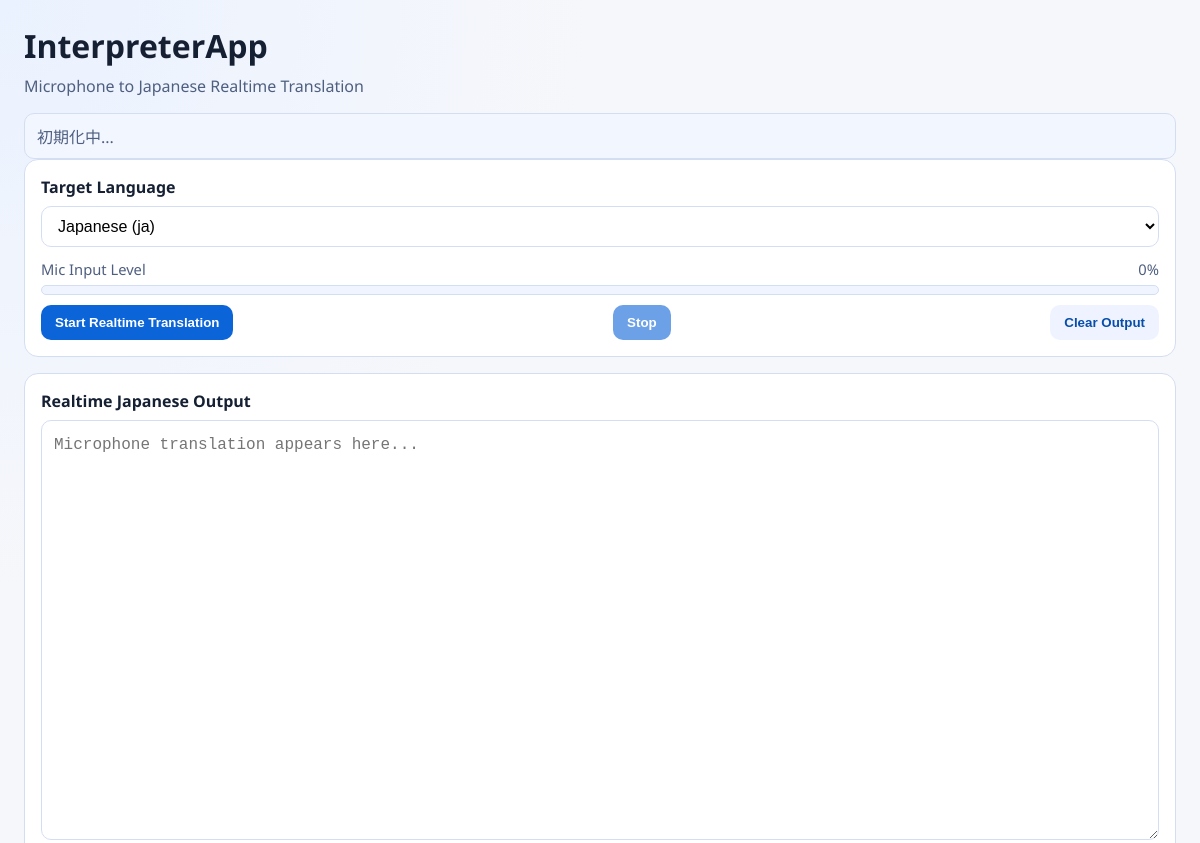
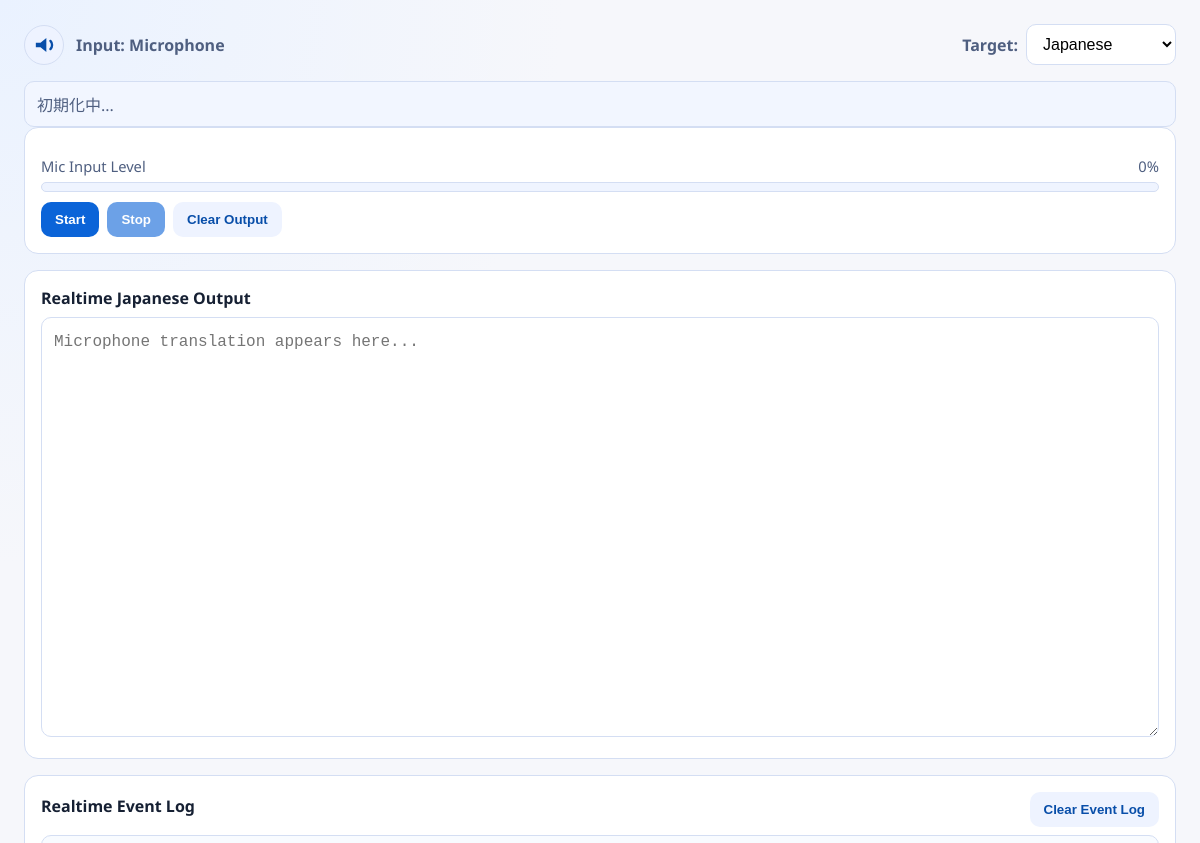
Before and after one commit to takashiuesaka/InterpreterApp, an Electron app: page renderer/index.html in a window 1200 px wide. Shown: the top 843 px of the page. Drawn offline with Linux system fonts and the light colour scheme; no server answers.

Commit message:
feat: add audio mute toggle functionality and update header layout

```diff
--- a/renderer/app.js
+++ b/renderer/app.js
@@ -1,5 +1,6 @@
 const translatedText = document.getElementById('translatedText');
 const targetLanguage = document.getElementById('targetLanguage');
+const audioMuteToggleButton = document.getElementById('audioMuteToggleButton');
 const startButton = document.getElementById('startButton');
 const stopButton = document.getElementById('stopButton');
 const clearButton = document.getElementById('clearButton');
@@ -23,6 +24,7 @@ let processorNode = null;
 let muteGainNode = null;
 let running = false;
 let playbackCursorTime = 0;
+let isTranslatedAudioMuted = false;
 
 const TARGET_SAMPLE_RATE = 24000;
 const OUTPUT_SAMPLE_RATE = 24000;
@@ -121,6 +123,18 @@ function calculateRmsLevel(float32Samples) {
 function setStatus(message, isError) {
   statusBox.textContent = message;
   statusBox.classList.toggle('error', Boolean(isError));
+}
+
+function renderAudioMuteToggle() {
+  audioMuteToggleButton.classList.toggle('muted', isTranslatedAudioMuted);
+  audioMuteToggleButton.setAttribute('aria-pressed', isTranslatedAudioMuted ? 'true' : 'false');
+  audioMuteToggleButton.setAttribute(
+    'aria-label',
+    isTranslatedAudioMuted ? '翻訳音声をミュート解除' : '翻訳音声をミュート',
+  );
+  audioMuteToggleButton.title = isTranslatedAudioMuted
+    ? '翻訳音声: ミュート中'
+    : '翻訳音声: 再生中';
 }
 
 function appendTranslationDelta(delta) {
@@ -329,6 +343,15 @@ clearButton.addEventListener('click', () => {
   translatedText.value = '';
 });
 
+audioMuteToggleButton.addEventListener('click', () => {
+  isTranslatedAudioMuted = !isTranslatedAudioMuted;
+  renderAudioMuteToggle();
+  pushEventLogLine(
+    `[${formatTimestamp(Date.now())}] client: translated audio ${isTranslatedAudioMuted ? 'muted' : 'unmuted'}`,
+    false,
+  );
+});
+
 clearEventLogButton.addEventListener('click', () => {
   clearEventLog();
   pushEventLogLine(`[${formatTimestamp(Date.now())}] client: event log cleared`, false);
@@ -386,6 +409,10 @@ async function initialize() {
   });
 
   unsubscribeAudioDeltaListener = window.translatorApi.onTranslationAudioDelta((payload) => {
+    if (isTranslatedAudioMuted) {
+      return;
+    }
+
     const audioBase64 = payload?.audio;
     if (typeof audioBase64 !== 'string' || audioBase64.length === 0) {
       return;
@@ -412,6 +439,7 @@ async function initialize() {
 }
 
 initialize();
+renderAudioMuteToggle();
 
 window.addEventListener('beforeunload', () => {
   stopRealtimeTranslation();
--- a/renderer/index.html
+++ b/renderer/index.html
@@ -9,18 +9,51 @@
   <body>
     <main class="app">
       <header class="header">
-        <h1>InterpreterApp</h1>
-        <p>Microphone to Japanese Realtime Translation</p>
+        <div class="header-main">
+          <button
+            id="audioMuteToggleButton"
+            type="button"
+            class="audio-icon-button"
+            aria-label="翻訳音声をミュート"
+            aria-pressed="false"
+            title="翻訳音声: 再生中"
+          >
+            <svg class="speaker-icon icon-unmuted" viewBox="0 0 24 24" aria-hidden="true">
+              <path d="M5 10v4h4l5 4V6l-5 4H5z" fill="currentColor" />
+              <path
+                d="M17.5 8.5a5 5 0 0 1 0 7"
+                fill="none"
+                stroke="currentColor"
+                stroke-width="2"
+                stroke-linecap="round"
+              />
+            </svg>
+            <svg class="speaker-icon icon-muted" viewBox="0 0 24 24" aria-hidden="true">
+              <path d="M5 10v4h4l5 4V6l-5 4H5z" fill="currentColor" />
+              <path
+                d="M4 4L20 20"
+                fill="none"
+                stroke="currentColor"
+                stroke-width="2"
+                stroke-linecap="round"
+              />
+            </svg>
+          </button>
+
+          <span class="header-input-label">Input: Microphone</span>
+        </div>
+
+        <div class="header-controls">
+          <label for="targetLanguage">Target:</label>
+          <select id="targetLanguage">
+            <option value="ja" selected>Japanese</option>
+          </select>
+        </div>
       </header>
 
       <section class="status" id="status">初期化中...</section>
 
       <section class="panel">
-        <label for="targetLanguage">Target Language</label>
-        <select id="targetLanguage">
-          <option value="ja" selected>Japanese (ja)</option>
-        </select>
-
         <div class="mic-monitor" aria-live="polite">
           <div class="mic-monitor-header">
             <span>Mic Input Level</span>
@@ -32,7 +65,7 @@
         </div>
 
         <div class="actions">
-          <button id="startButton" type="button">Start Realtime Translation</button>
+          <button id="startButton" type="button">Start</button>
           <button id="stopButton" type="button" disabled>Stop</button>
           <button id="clearButton" type="button" class="secondary">Clear Output</button>
         </div>
--- a/renderer/styles.css
+++ b/renderer/styles.css
@@ -27,14 +27,82 @@ body {
   padding: 24px;
 }
 
-.header h1 {
-  margin: 0;
-  font-size: 2rem;
+.header {
+  display: flex;
+  align-items: center;
+  justify-content: space-between;
+  gap: 16px;
+  flex-wrap: wrap;
 }
 
-.header p {
-  margin: 8px 0 0;
+.header-main {
+  display: inline-flex;
+  align-items: center;
+  gap: 12px;
+  min-width: 0;
+}
+
+.header-input-label {
+  font-weight: 600;
   color: var(--text-subtle);
+  white-space: nowrap;
+}
+
+.header-controls {
+  display: inline-flex;
+  align-items: center;
+  gap: 8px;
+  flex-wrap: wrap;
+}
+
+.header-controls label {
+  margin: 0;
+  font-weight: 700;
+  color: var(--text-subtle);
+}
+
+.header-controls select {
+  width: auto;
+  min-width: 150px;
+}
+
+.audio-icon-button {
+  width: 40px;
+  height: 40px;
+  padding: 0;
+  border-radius: 999px;
+  border: 1px solid var(--border);
+  background: #eef3ff;
+  color: var(--primary-strong);
+  display: inline-flex;
+  align-items: center;
+  justify-content: center;
+}
+
+.audio-icon-button:hover {
+  background: #dde9ff;
+}
+
+.audio-icon-button.muted {
+  background: #f3f4f6;
+  color: #98a2b3;
+}
+
+.speaker-icon {
+  width: 28px;
+  height: 28px;
+}
+
+.audio-icon-button .icon-muted {
+  display: none;
+}
+
+.audio-icon-button.muted .icon-unmuted {
+  display: none;
+}
+
+.audio-icon-button.muted .icon-muted {
+  display: block;
 }
 
 .status {
@@ -173,7 +241,9 @@ textarea:focus {
   margin-top: 10px;
   display: flex;
   align-items: center;
-  justify-content: space-between;
+  justify-content: flex-start;
+  gap: 8px;
+  flex-wrap: wrap;
 }
 
 .toggle {
@@ -214,6 +284,23 @@ button:disabled {
 }
 
 @media (max-width: 900px) {
+  .header {
+    align-items: flex-start;
+    flex-direction: column;
+  }
+
+  .header-input-label {
+    white-space: normal;
+  }
+
+  .header-controls {
+    width: 100%;
+  }
+
+  .header-controls select {
+    width: 100%;
+  }
+
   .panel-grid {
     grid-template-columns: 1fr;
   }
```
